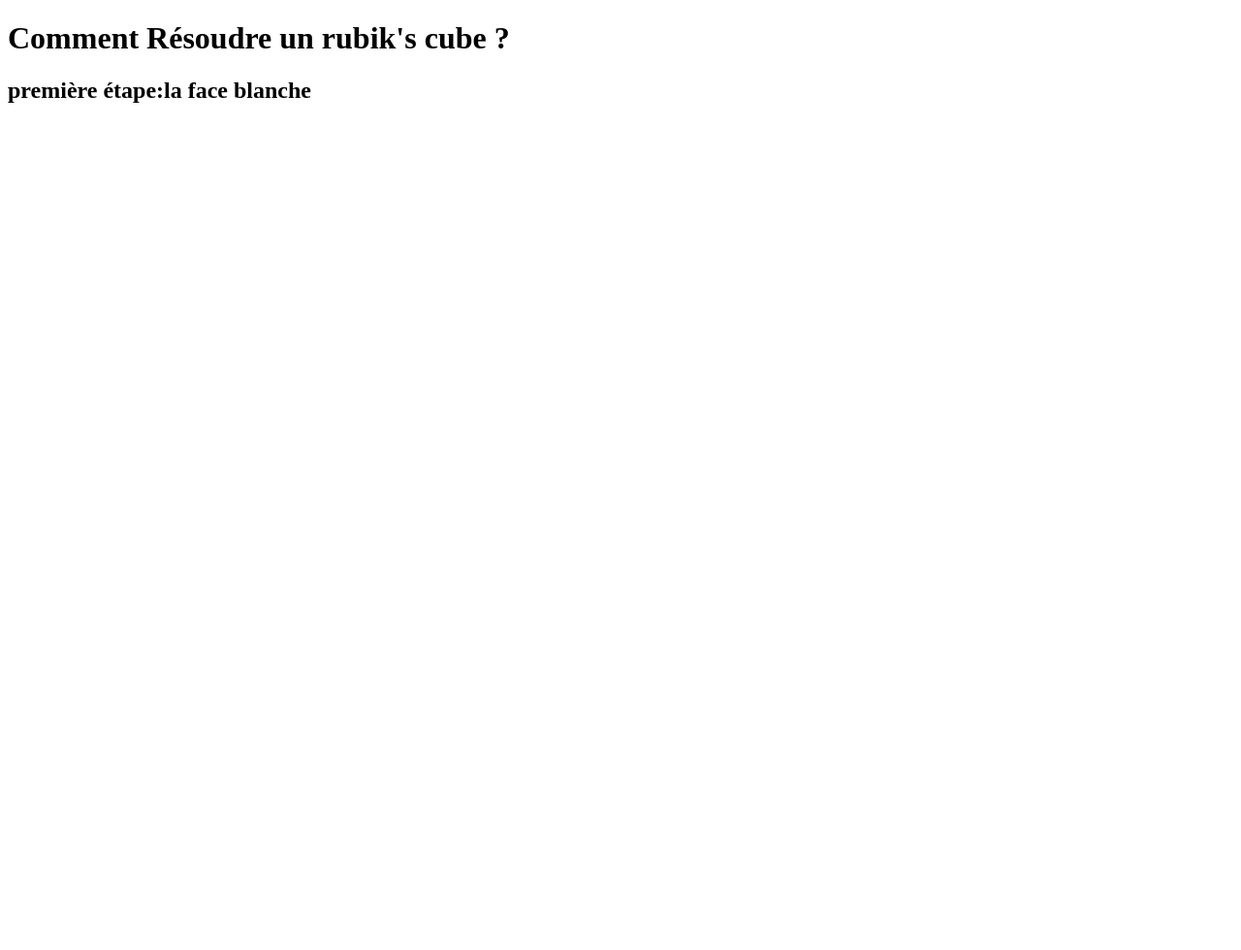
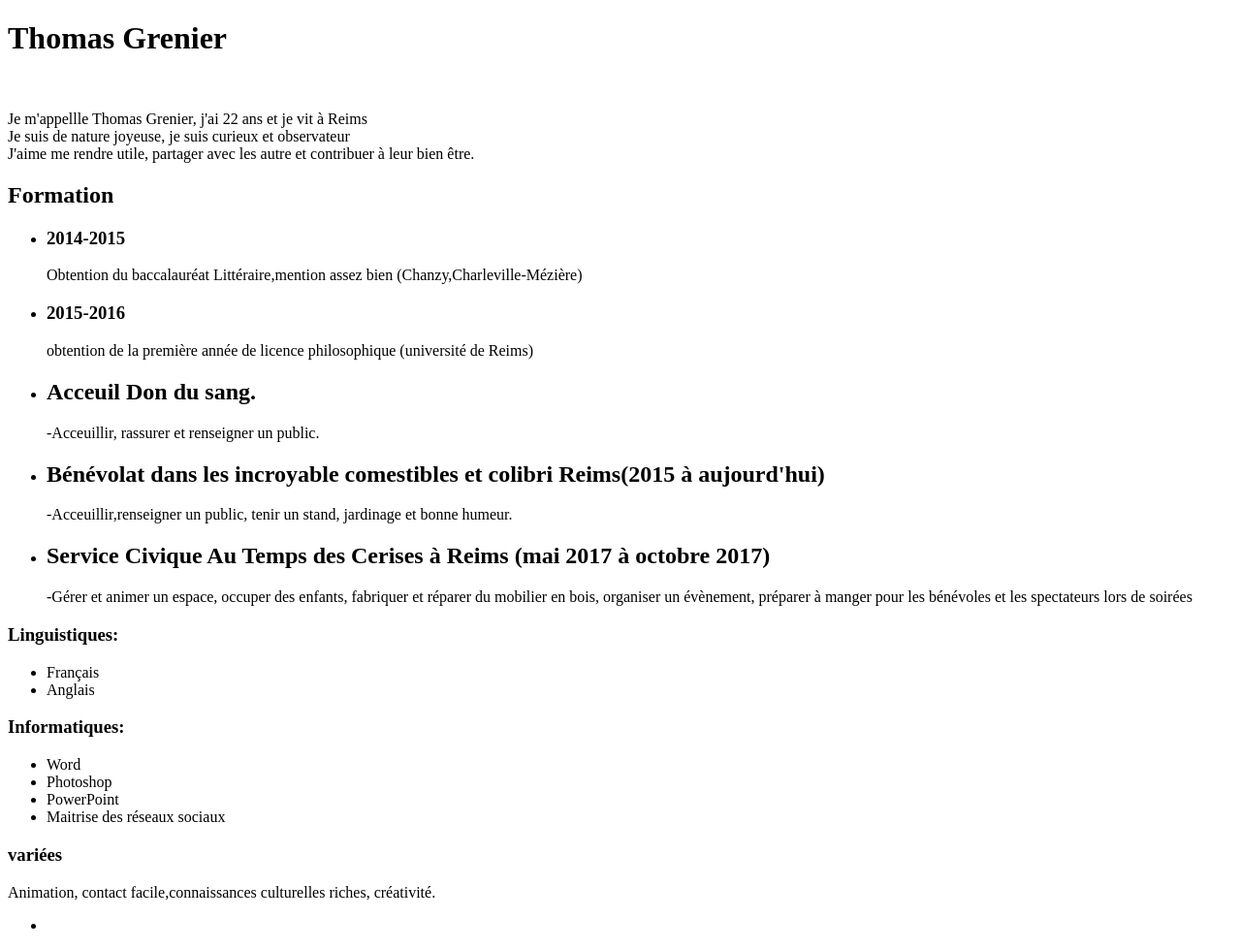
Before and after one commit to Greniert/Simplon, a plain HTML site: page CV/Index.html in a window 1280 px wide. Shown: the whole page at 97% size. Before the commit the page ends 800 px from the top, so only its background shows below. Drawn offline with Linux system fonts and the light colour scheme.

Commit message:
problem fix

```diff
--- a/CV/Index.html
+++ b/CV/Index.html
@@ -3,14 +3,72 @@
 <html lang="en" dir="ltr">
   <head>
     <meta charset="utf-8">
-    <title>Résoudre un rubik's cube</title>
+    <title>CV Thomas Grenier</title>
   </head>
   <body>
-    <h1>Comment Résoudre un rubik's cube ?</h1>
+    <h1>Thomas Grenier</h1>
+    <section id="présentation">
+      <img>
+      <p>Je m'appellle Thomas Grenier, j'ai 22 ans et je vit à Reims</br>
+      Je suis de nature joyeuse, je suis curieux et observateur</br>
+    J'aime me rendre utile, partager avec les autre et contribuer à leur bien être.</p>
+    </section>
 
-    <p></P>
-    <h2>première étape:la face blanche<h2>
-      <p><p>
-        <img src="">
+    <section id="Formation">
+      <h2>Formation</h2>
+      <ul>
+        <li>
+          <h3>2014-2015</h3>
+          <p>Obtention du baccalauréat Littéraire,mention assez bien (Chanzy,Charleville-Mézière)</p>
+        </li>
+        <li>
+          <h3>2015-2016</h3>
+          <P>obtention de la première année de licence philosophique (université de Reims)</p>
+        </li>
+      </ul>
+    </section>
+    <section id="Expérience">
+      <ul>
+        <li>
+          <h2>Acceuil Don du sang.</h2>
+          <p>-Acceuillir, rassurer et renseigner un public.</p>
+        </li>
+        <li>
+          <h2>Bénévolat dans les incroyable comestibles et colibri Reims(2015 à aujourd'hui)</h2>
+          <p>-Acceuillir,renseigner un public, tenir un stand, jardinage et bonne humeur.</p>
+        </li>
+        <li>
+          <h2>Service Civique Au Temps des Cerises à Reims (mai 2017 à octobre 2017)</h2>
+          <p>-Gérer et animer un espace, occuper des enfants, fabriquer et réparer du mobilier en bois, organiser un évènement, préparer à manger pour les bénévoles et les spectateurs lors de soirées</p>
+        </li>
+      </ul>
+
+      </div>
+
+
+    </section>
+    <section id="compétences">
+      <h3>Linguistiques:</h3>
+      <ul>
+          <li>Français</li>
+          <li>Anglais</li>
+      </ul>
+          <h3>Informatiques:</h3>
+      <ul>
+        <li>Word</li>
+        <li>Photoshop</li>
+        <li>PowerPoint</li>
+        <li>Maitrise des réseaux sociaux</li>
+      </ul>
+
+          <h3>variées</h3>
+          <p>Animation, contact facile,connaissances culturelles riches, créativité.</p>
+    </section>
+
+    <section>
+      <ul>
+        <li></li>
+      </ul>
+    </section>
   </body>
 </html>
```
